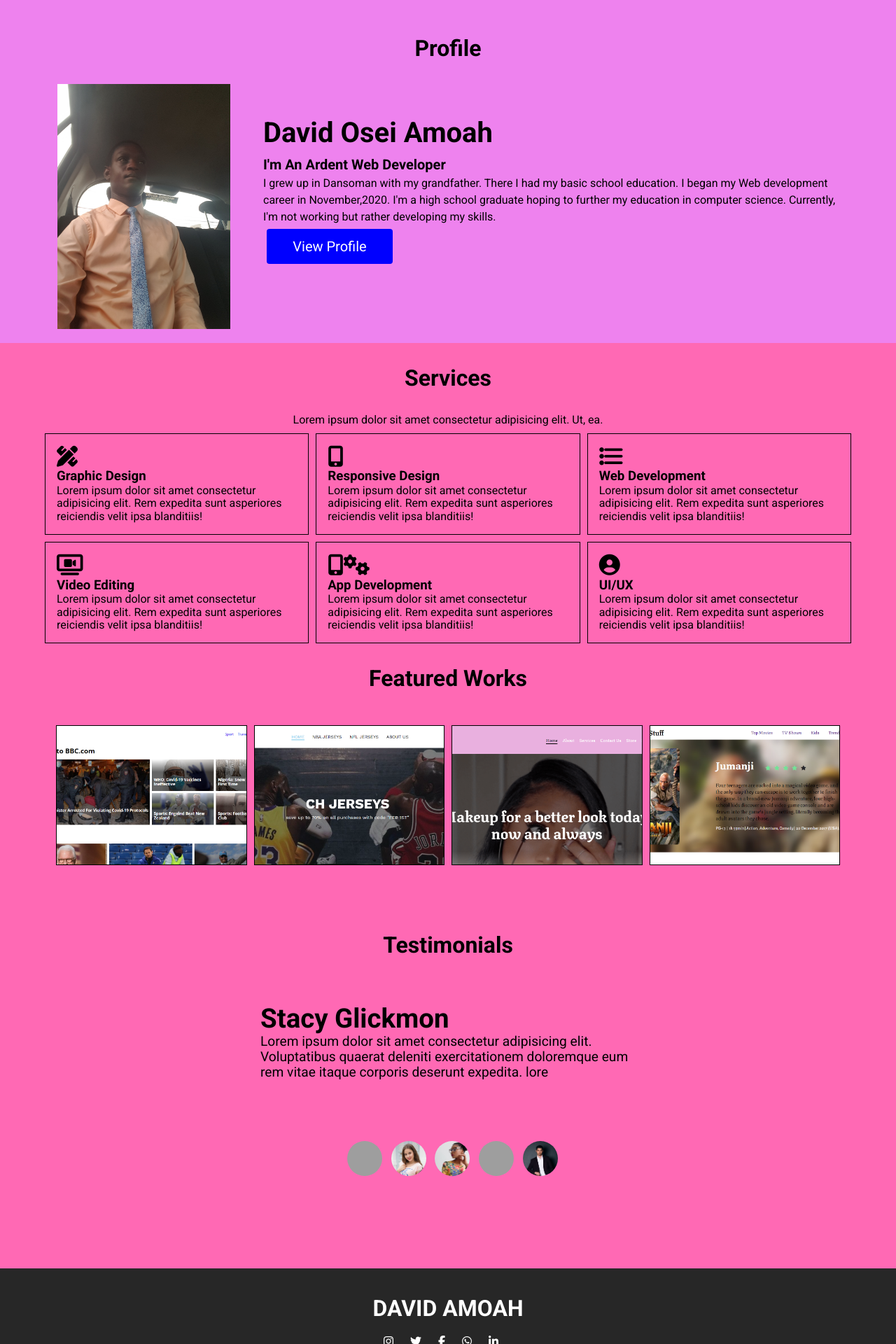
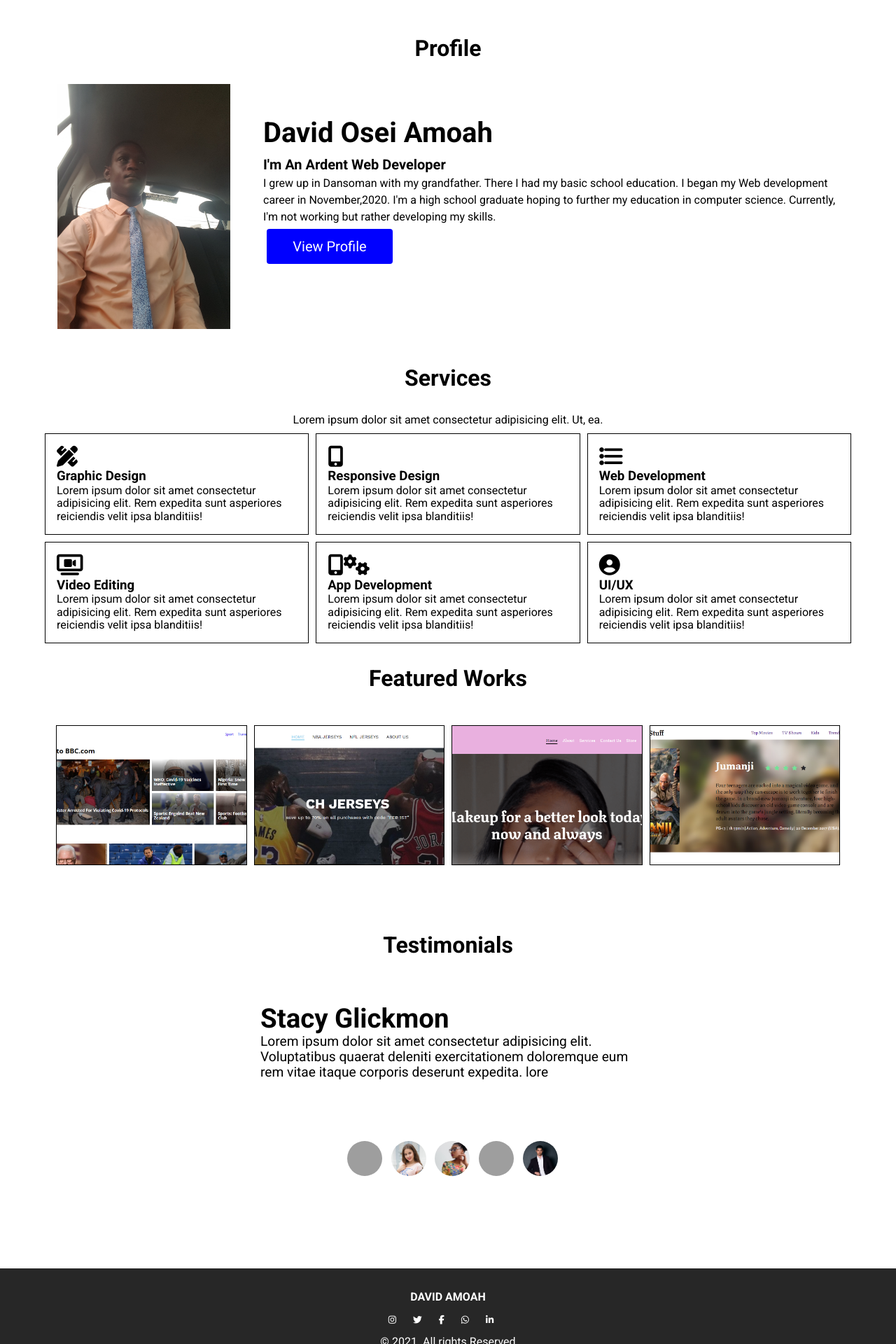
Before and after one commit to David-Amoah/personal-website, a PHP site: page / in a window 1280 px wide. Shown: the part 801-2721 px from the top of the page at 70% size. Run offline with PHP 8.4, Linux system fonts and the light colour scheme; some libraries are stand-ins or nearby versions; grey boxes are pictures that could not be loaded.

Commit message:
update III

```diff
--- a/css/styles.css
+++ b/css/styles.css
@@ -21,10 +21,6 @@ p {
 
 a {
     text-decoration: none;
-}
-
-body {
-    background-color: hotpink;
 }
 
 .container {
@@ -155,7 +151,6 @@ body {
 
 #portfolio {
     padding: 20px;
-    background-color: violet;
 }
 
 #portfolio .port h3 {
@@ -423,14 +418,19 @@ body {
     line-height: 2;
 }
 
-#footer .logo {
+#footer .logo h1 {
     text-transform: uppercase;
+    font-size: 1rem;
 }
 
 #footer .wrapper .social i {
-    font-size: 1rem;
+    font-size: .8rem;
     margin-right: 20px;
     cursor: pointer;
+}
+
+#footer .copyight p {
+    font-size: .8rem;
 }
 
 
--- a/index.html
+++ b/index.html
@@ -67,7 +67,7 @@
                 <div class="bio">
                     <h4>Hello!</h4>
                     <h2>I'm David Osei Amoah</h2>
-                    <p>I'm a professional web designer and a web developer</p>
+                    <p>I'm a professional web developer</p>
                     <button class="btn" href="#">Hire Me</button>
                 </div>
 
```
